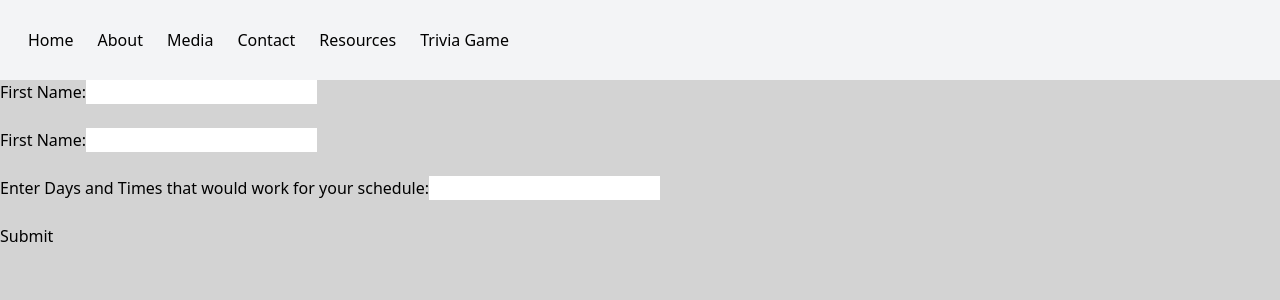
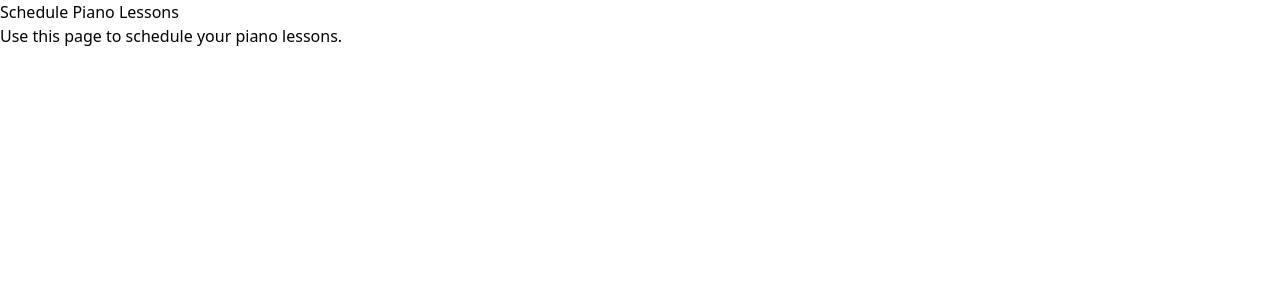
Before and after one commit to johnstewart00/KathrynMusic, a Next.js app: page /scheduleApp in a window 1280 px wide. Shown: the top 300 px of the page. Built offline with nearby package versions, Linux system fonts and the light colour scheme.

Commit message:
add some stuff

```diff
--- a/src/app/scheduleApp/page.tsx
+++ b/src/app/scheduleApp/page.tsx
@@ -1,72 +1,9 @@
-"use client";
-
-import { Color } from "../styles/colors";
-import Header from "../components/Header";
-import { useState } from "react";
-
+// pages/scheduleApp.js
 export default function ScheduleApp() {
-  // State to store form values
-  const [firstName, setFirstName] = useState("");
-  const [lastName, setLastName] = useState("");
-  const [schedule, setSchedule] = useState("");
-
-  // Function to handle form submission
-  const handleSubmit = (event: any) => {
-    event.preventDefault();
-    // Handle form submission logic here
-    console.log("Form submitted:", { firstName, lastName, schedule });
-  };
-
   return (
-    <div
-      style={{
-        position: "absolute",
-        width: "100%",
-        height: "100vh",
-        backgroundColor: Color.lightGrey,
-      }}
-    >
-      <Header />
-      <div>
-        <form onSubmit={handleSubmit}>
-          <label>
-            <div style={{ display: "flex", flexDirection: "row" }}>
-              <p>First Name: </p>
-              <input
-                type="text"
-                value={firstName}
-                onChange={(e) => setFirstName(e.target.value)}
-              />
-            </div>
-          </label>
-          <br />
-          <label>
-            <div style={{ display: "flex", flexDirection: "row" }}>
-              <p>First Name: </p>
-              <input
-                type="text"
-                value={lastName}
-                onChange={(e) => setLastName(e.target.value)}
-              />
-            </div>
-          </label>
-          <br />
-          <label>
-            <div style={{ display: "flex", flexDirection: "row" }}>
-              <p>Enter Days and Times that would work for your schedule: </p>
-              <input
-                type="text"
-                value={schedule}
-                onChange={(e) => setSchedule(e.target.value)}
-              />
-            </div>
-          </label>
-          <br />
-          <div>
-            <input type="submit" value="Submit" />
-          </div>
-        </form>
-      </div>
+    <div>
+      <h1>Schedule Piano Lessons</h1>
+      <p>Use this page to schedule your piano lessons.</p>
     </div>
   );
 }
```
Also changed, not shown: 20 other files (tests, documents, lock files or other folders).
